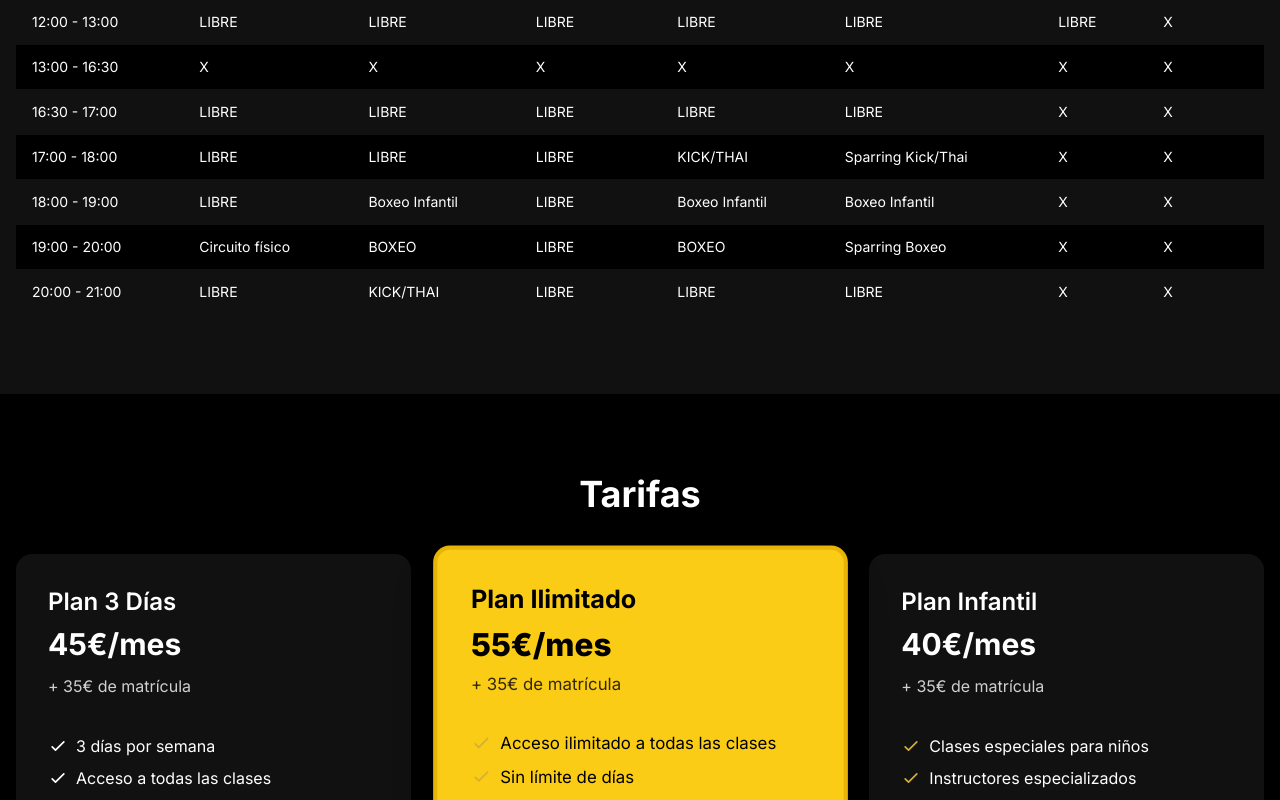
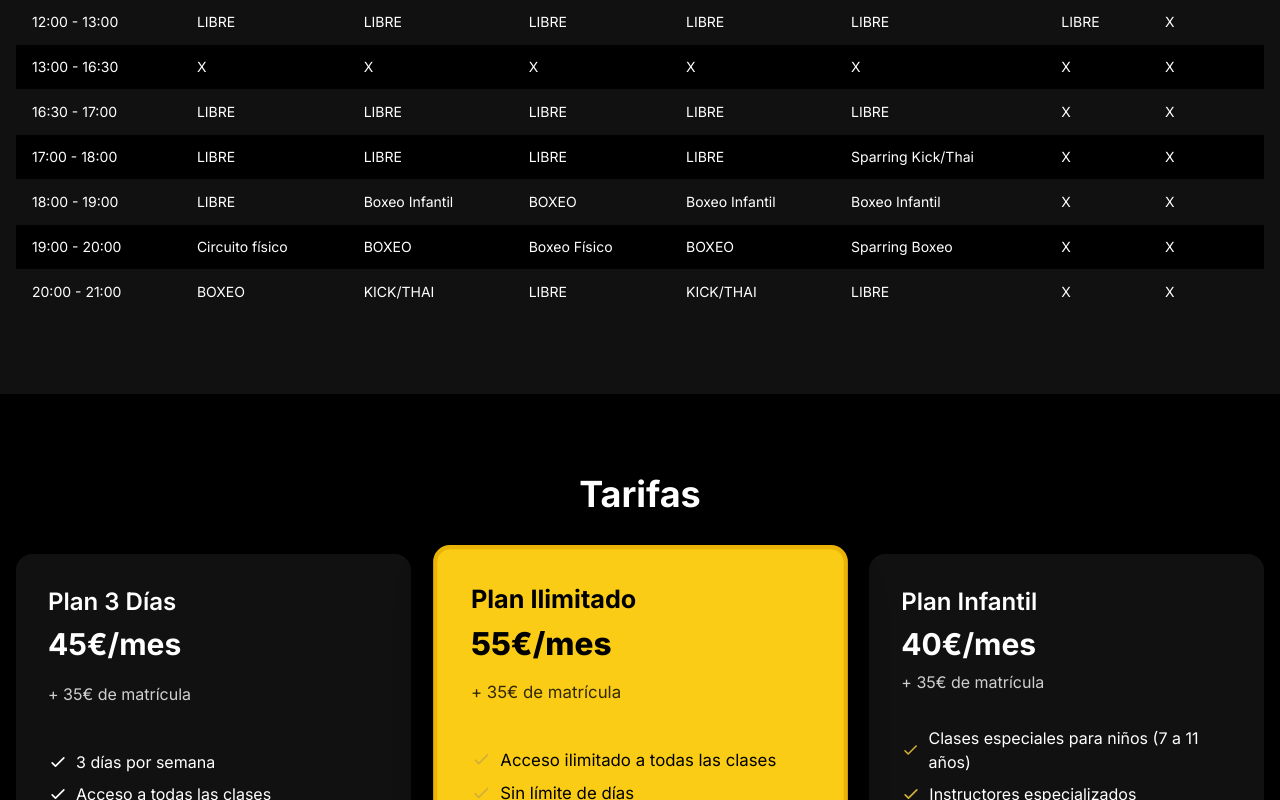
Before and after one commit to Ikerlopez13/gym_clandesyn, a Next.js app: page / in a window 1280 px wide. Shown: the part 3260-4060 px from the top of the page. Built offline with nearby package versions, Linux system fonts and the light colour scheme.

Commit message:
Update schedule and kids plan age range

```diff
--- a/src/app/page.tsx
+++ b/src/app/page.tsx
@@ -287,7 +287,7 @@ export default function Home() {
                   <td>LIBRE</td>
                   <td>LIBRE</td>
                   <td>LIBRE</td>
-                  <td>KICK/THAI</td>
+                  <td>LIBRE</td>
                   <td>Sparring Kick/Thai</td>
                   <td>X</td>
                   <td>X</td>
@@ -296,7 +296,7 @@ export default function Home() {
                   <td>18:00 - 19:00</td>
                   <td>LIBRE</td>
                   <td>Boxeo Infantil</td>
-                  <td>LIBRE</td>
+                  <td>BOXEO</td>
                   <td>Boxeo Infantil</td>
                   <td>Boxeo Infantil</td>
                   <td>X</td>
@@ -306,7 +306,7 @@ export default function Home() {
                   <td>19:00 - 20:00</td>
                   <td>Circuito físico</td>
                   <td>BOXEO</td>
-                  <td>LIBRE</td>
+                  <td>Boxeo Físico</td>
                   <td>BOXEO</td>
                   <td>Sparring Boxeo</td>
                   <td>X</td>
@@ -314,10 +314,10 @@ export default function Home() {
                 </tr>
                 <tr>
                   <td>20:00 - 21:00</td>
+                  <td>BOXEO</td>
+                  <td>KICK/THAI</td>
                   <td>LIBRE</td>
                   <td>KICK/THAI</td>
-                  <td>LIBRE</td>
-                  <td>LIBRE</td>
                   <td>LIBRE</td>
                   <td>X</td>
                   <td>X</td>
@@ -394,7 +394,7 @@ export default function Home() {
                     <svg className="w-5 h-5 text-primary" fill="none" stroke="currentColor" viewBox="0 0 24 24">
                       <path strokeLinecap="round" strokeLinejoin="round" strokeWidth="2" d="M5 13l4 4L19 7" />
                     </svg>
-                    Clases especiales para niños
+                    Clases especiales para niños (7 a 11 años)
                   </li>
                   <li className="flex items-center gap-2">
                     <svg className="w-5 h-5 text-primary" fill="none" stroke="currentColor" viewBox="0 0 24 24">
--- a/src/components/PricingSection.tsx
+++ b/src/components/PricingSection.tsx
@@ -31,7 +31,7 @@ const pricingPlans = [
     name: 'Infantil',
     price: '30€',
     period: '/mes',
-    description: 'Clases especiales para niños',
+    description: 'Clases especiales para niños (7 a 11 años)',
     features: [
       'Clases adaptadas por edad',
       'Instructores especializados',
```
Also changed, not shown: 1 other file (tests, documents, lock files or other folders).
